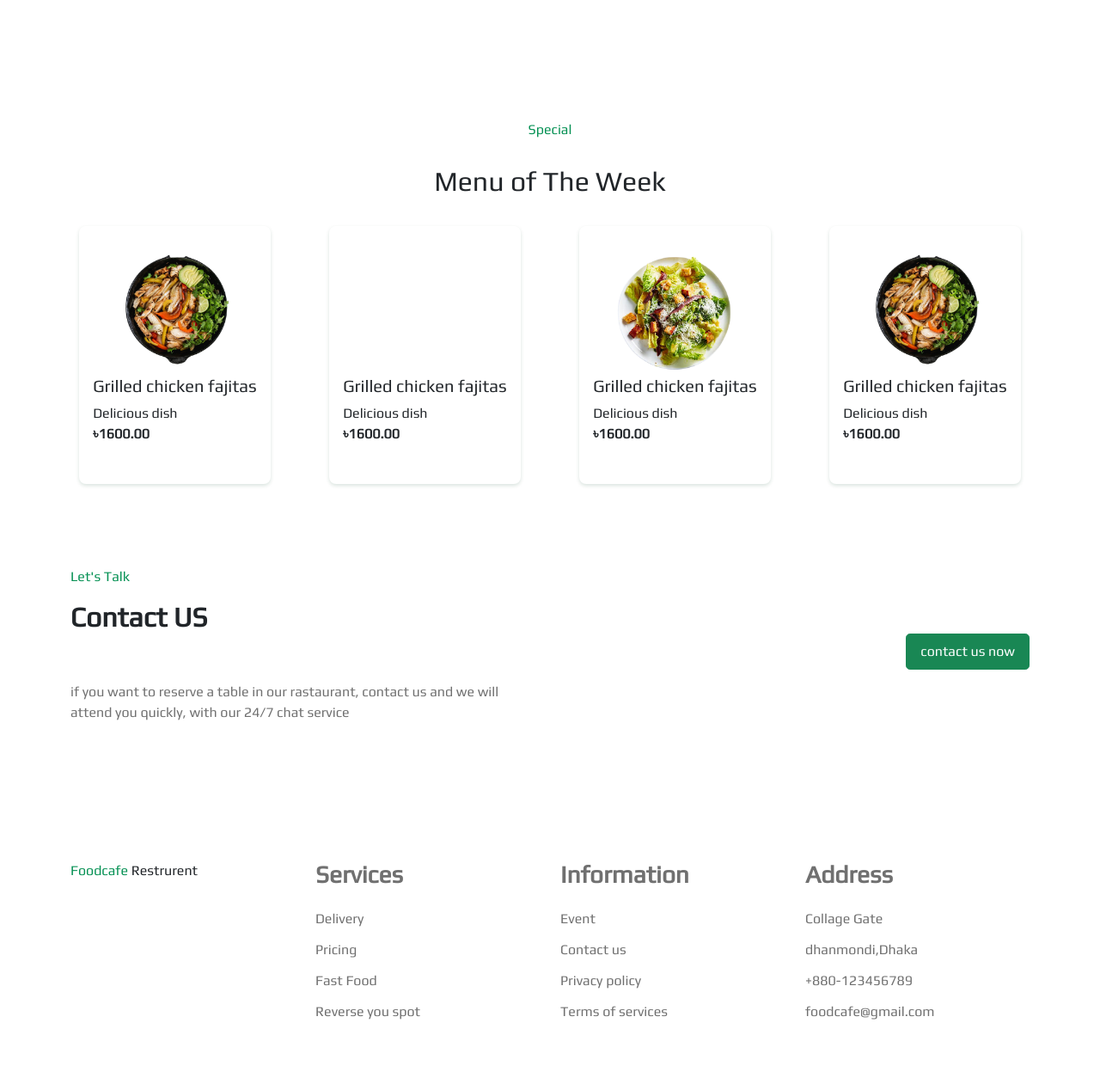
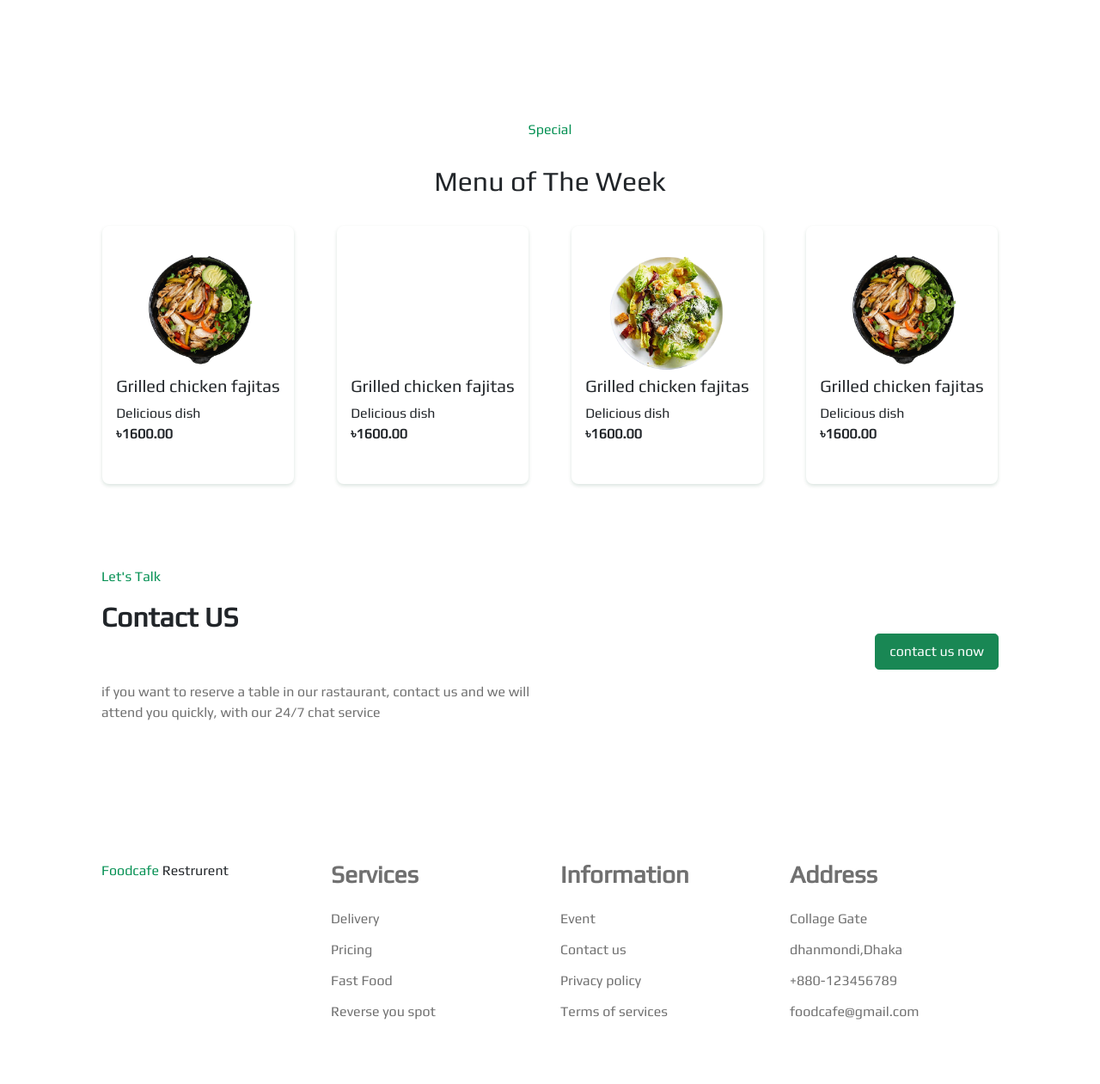
Before and after one commit to didar115/Restaurant-theme-project, a plain HTML site: page index.html in a window 1280 px wide. Shown: the part 1759-3020 px from the top of the page at 86% size. Drawn offline with Linux system fonts and the light colour scheme.

Commit message:
padding fixed

```diff
--- a/index.html
+++ b/index.html
@@ -91,7 +91,7 @@
 
 
  <section>
-	 <div class="container py-5" id="services">
+	 <div class="container p-5" id="services">
 		 <div class="text-center">
 			 <h6 style="color: #069154;">Offering</h6>
 		 	 <h2>Our Amazing Service</h2>
@@ -135,7 +135,7 @@
  <!-- offering section  -->
 
  <section>
-	 <div class="container py-5" id="menu">
+	 <div class="container p-5" id="menu">
 		 <div class="text-center">
 			 <h6 style="color: #069154;">Special</h6>
 		 	 <h2 class="py-4">Menu of The Week</h2>
@@ -207,7 +207,7 @@
  <!-- let's talk section  -->
 
  <section>
-	 <div class="container py-5" id="contact">
+	 <div class="container p-5" id="contact">
 		 <div class="row">
 			 <div class="col">
 				<span  style="color: #069154;">Let's Talk</span>
@@ -227,7 +227,7 @@
  </section>
 
  <footer>
-	 <div class="container my-5 py-5 ">
+	 <div class="container my-5 p-5 ">
 		 <div class="row">
 			 	<div class="col-lg-3 mx-auto">
 				 <span style="color: #069154;">Foodcafe</span> <span>Restrurent</span>
```
